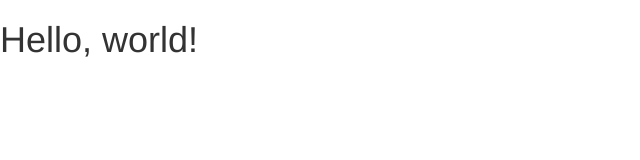
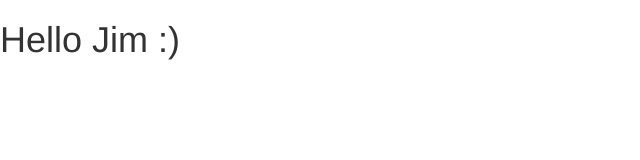
Before and after one commit to rahmona-henry/responsive, a website: page client/index.html in a window 1280 px wide. Shown: the whole page, without its empty margins (0-640 px from the left). Drawn offline with nearby package versions, Linux system fonts and the light colour scheme.

Commit message:
first commit

```diff
--- a/client/index.html
+++ b/client/index.html
@@ -19,7 +19,7 @@
     <![endif]-->
   </head>
   <body>
-    <h1>Hello, world!</h1>
+    <h1>Hello Jim :)</h1>
 
     <!-- jQuery (necessary for Bootstrap's JavaScript plugins) -->
     <script src="https://ajax.googleapis.com/ajax/libs/jquery/1.12.4/jquery.min.js"></script>
```
